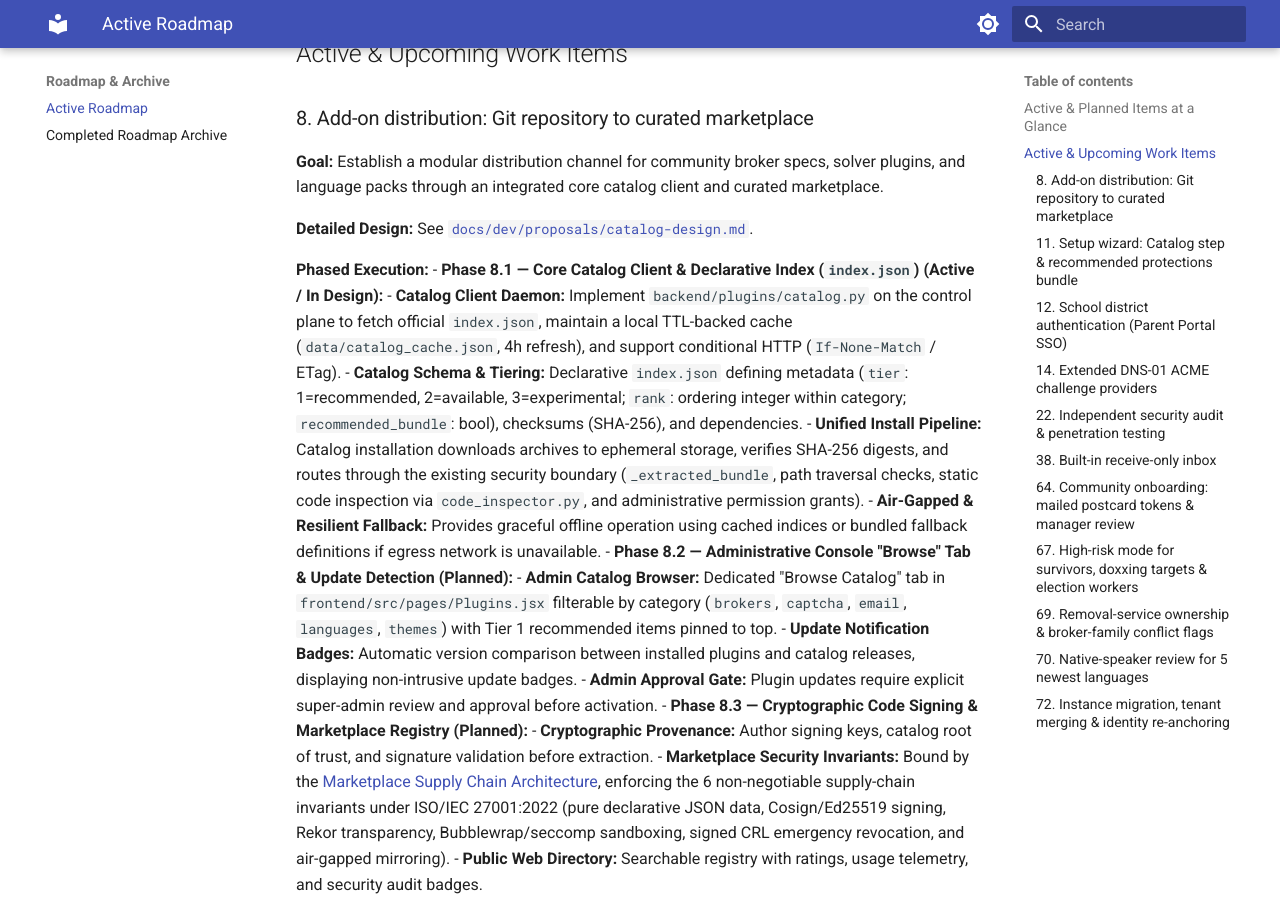
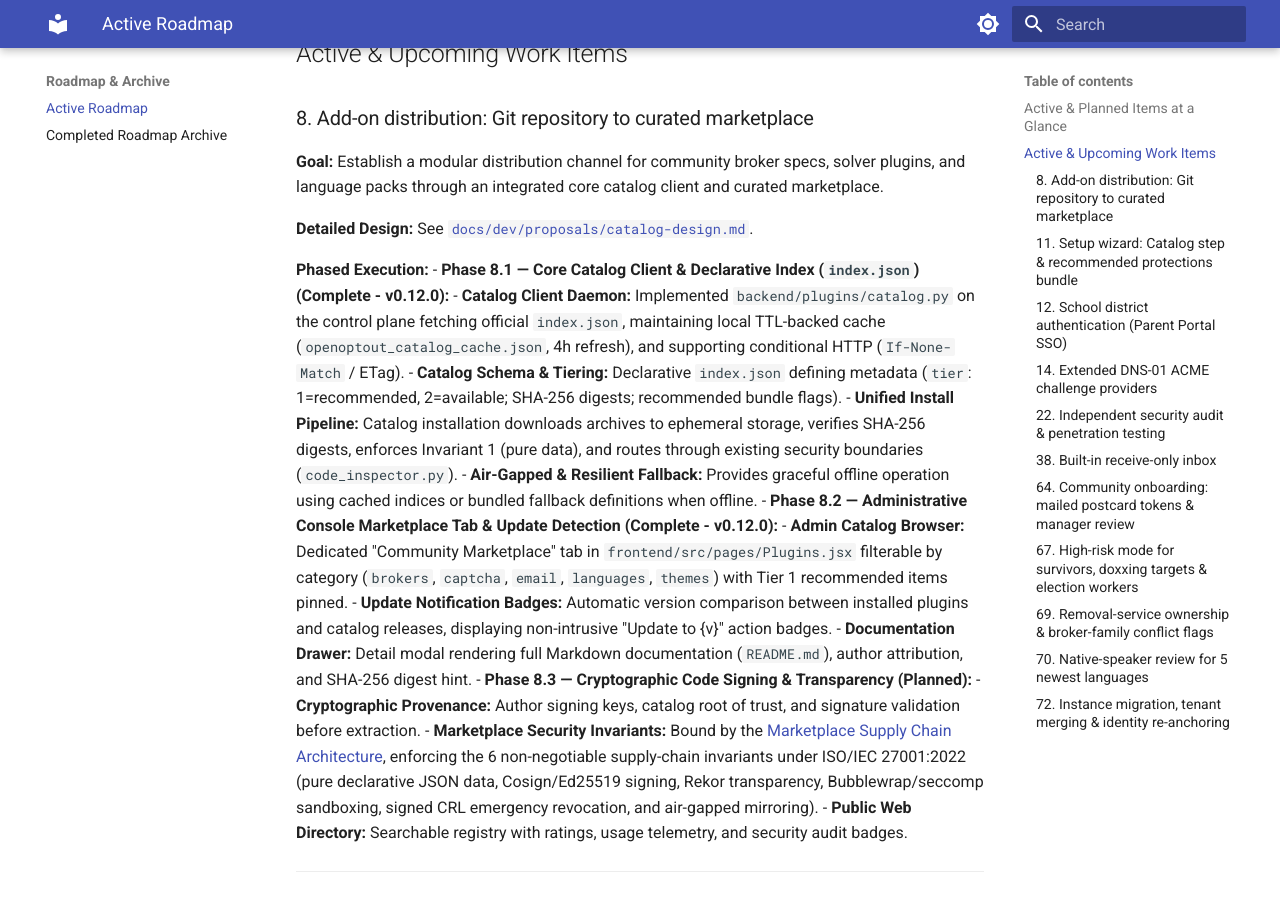
Before and after one commit to rlnunez/OpenOptOut, an MkDocs documentation site: the page built from docs/ROADMAP.md, in a window 1280 px wide and 900 px high, scrolled down 1481 px. Built offline with MkDocs 1.6.1 and Material for MkDocs 9.7.7, drawn with Linux system fonts in a browser that asks for light colours; some of the changed text lies outside the part shown.

Commit message:
chore(release): bump version to v0.12.0 and document marketplace in CHANGELOG
- Bump backend/VERSION and root VERSION to 0.12.0
- Add full v0.12.0 release notes to CHANGELOG.md documenting Community Marketplace integration (Roadmap Item 8), decoupled category repositories, and CVE remediations
- Mark Roadmap Item 8 (Phases 8.1 & 8.2) complete in docs/ROADMAP.md

```diff
--- a/docs/ROADMAP.md
+++ b/docs/ROADMAP.md
@@ -13,7 +13,7 @@ The guiding architectural principle: **the core does not contain broker-specific
 
 | # | Item | Status | Priority / Target |
 |---|------|--------|-------------------|
-| [8](#item-8) | [Add-on distribution: Git repo to curated marketplace](#item-8) | Active / In Design | High (Phase 8.1 Active) |
+| [8](#item-8) | [Add-on distribution: Git repo to curated marketplace](#item-8) | Complete (v0.12.0) | High (Phases 8.1 & 8.2 Done) |
 | [11](#item-11) | [Setup wizard: Catalog step & recommended protections bundle](#item-11) | Planned | Medium (Follows Item 8) |
 | [12](#item-12) | [School district authentication (Parent Portal SSO)](#item-12) | On-Demand | District Request Only |
 | [14](#item-14) | [Extended DNS-01 ACME challenge providers (AWS, DigitalOcean, deSEC)](#item-14) | Planned | Medium |
@@ -36,16 +36,16 @@ The guiding architectural principle: **the core does not contain broker-specific
 **Detailed Design:** See [`docs/dev/proposals/catalog-design.md`](dev/proposals/catalog-design.md).
 
 **Phased Execution:**
-- **Phase 8.1 — Core Catalog Client & Declarative Index (`index.json`) (Active / In Design):**
-  - **Catalog Client Daemon:** Implement `backend/plugins/catalog.py` on the control plane to fetch official `index.json`, maintain a local TTL-backed cache (`data/catalog_cache.json`, 4h refresh), and support conditional HTTP (`If-None-Match` / ETag).
-  - **Catalog Schema & Tiering:** Declarative `index.json` defining metadata (`tier`: 1=recommended, 2=available, 3=experimental; `rank`: ordering integer within category; `recommended_bundle`: bool), checksums (SHA-256), and dependencies.
-  - **Unified Install Pipeline:** Catalog installation downloads archives to ephemeral storage, verifies SHA-256 digests, and routes through the existing security boundary (`_extracted_bundle`, path traversal checks, static code inspection via `code_inspector.py`, and administrative permission grants).
-  - **Air-Gapped & Resilient Fallback:** Provides graceful offline operation using cached indices or bundled fallback definitions if egress network is unavailable.
-- **Phase 8.2 — Administrative Console "Browse" Tab & Update Detection (Planned):**
-  - **Admin Catalog Browser:** Dedicated "Browse Catalog" tab in `frontend/src/pages/Plugins.jsx` filterable by category (`brokers`, `captcha`, `email`, `languages`, `themes`) with Tier 1 recommended items pinned to top.
-  - **Update Notification Badges:** Automatic version comparison between installed plugins and catalog releases, displaying non-intrusive update badges.
-  - **Admin Approval Gate:** Plugin updates require explicit super-admin review and approval before activation.
-- **Phase 8.3 — Cryptographic Code Signing & Marketplace Registry (Planned):**
+- **Phase 8.1 — Core Catalog Client & Declarative Index (`index.json`) (Complete - v0.12.0):**
+  - **Catalog Client Daemon:** Implemented `backend/plugins/catalog.py` on the control plane fetching official `index.json`, maintaining local TTL-backed cache (`openoptout_catalog_cache.json`, 4h refresh), and supporting conditional HTTP (`If-None-Match` / ETag).
+  - **Catalog Schema & Tiering:** Declarative `index.json` defining metadata (`tier`: 1=recommended, 2=available; SHA-256 digests; recommended bundle flags).
+  - **Unified Install Pipeline:** Catalog installation downloads archives to ephemeral storage, verifies SHA-256 digests, enforces Invariant 1 (pure data), and routes through existing security boundaries (`code_inspector.py`).
+  - **Air-Gapped & Resilient Fallback:** Provides graceful offline operation using cached indices or bundled fallback definitions when offline.
+- **Phase 8.2 — Administrative Console Marketplace Tab & Update Detection (Complete - v0.12.0):**
+  - **Admin Catalog Browser:** Dedicated "Community Marketplace" tab in `frontend/src/pages/Plugins.jsx` filterable by category (`brokers`, `captcha`, `email`, `languages`, `themes`) with Tier 1 recommended items pinned.
+  - **Update Notification Badges:** Automatic version comparison between installed plugins and catalog releases, displaying non-intrusive "Update to {v}" action badges.
+  - **Documentation Drawer:** Detail modal rendering full Markdown documentation (`README.md`), author attribution, and SHA-256 digest hint.
+- **Phase 8.3 — Cryptographic Code Signing & Transparency (Planned):**
   - **Cryptographic Provenance:** Author signing keys, catalog root of trust, and signature validation before extraction.
   - **Marketplace Security Invariants:** Bound by the [Marketplace Supply Chain Architecture](architecture/marketplace-security-invariants.md), enforcing the 6 non-negotiable supply-chain invariants under ISO/IEC 27001:2022 (pure declarative JSON data, Cosign/Ed25519 signing, Rekor transparency, Bubblewrap/seccomp sandboxing, signed CRL emergency revocation, and air-gapped mirroring).
   - **Public Web Directory:** Searchable registry with ratings, usage telemetry, and security audit badges.
```
Also changed, not shown: CHANGELOG.md (+36 -0 lines), 1 other file.
